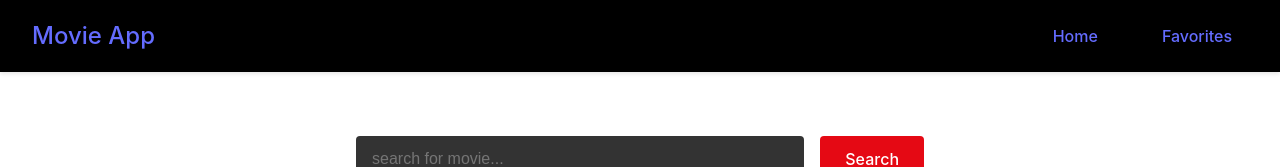
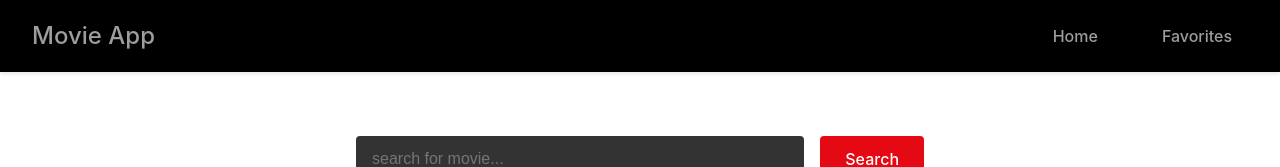
Before and after one commit to manishaV-dev/React-Movie-List-App, a React app: page / in a window 1280 px wide. Shown: the top 167 px of the page. Built offline with nearby package versions, Linux system fonts and the light colour scheme; the HTML template or start-up script is replaced by a standard one.

Commit message:
change some styles

```diff
--- a/src/css/index.css
+++ b/src/css/index.css
@@ -39,11 +39,11 @@
 
   a {
     font-weight: 500;
-    color: #646cff;
+    color: #9e9d9e;
     text-decoration: inherit;
   }
   a:hover {
-    color: #535bf2;
+    color: #ca00e0;
   }
 
   h1 {
@@ -63,7 +63,7 @@
     transition: border-color 0.25s;
   }
   button:hover {
-    border-color: #646cff;
+    border-color: #c1c1c189;
   }
   button:focus,
   button:focus-visible {
```
